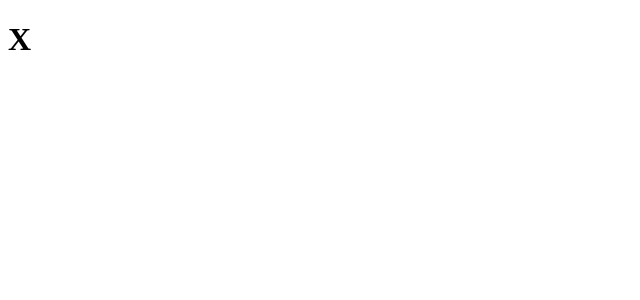
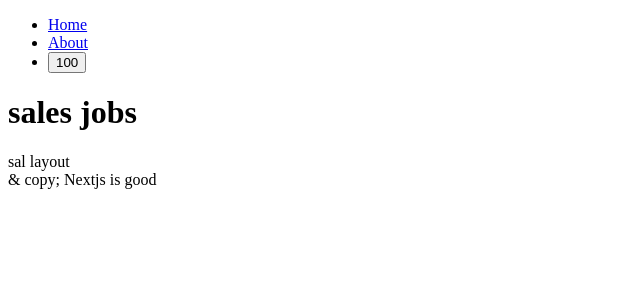
Before and after one commit to uuuujin/my-nextjs14-app-test, a Next.js app: page /about/company/job/sales in a window 1280 px wide. Before the commit this address had no page. Shown: the top 300 px of the page, without its empty margins (0-640 px from the left). Built offline with nearby package versions, Linux system fonts and the light colour scheme.

Commit message:
Feature : learning nextjs layout

```diff
--- /dev/null
+++ b/app/about/company/job/sales/layout.tsx
@@ -0,0 +1,12 @@
+export default function Layout({
+  children,
+}: {
+  children: React.ReactNode
+}) {
+  return (
+      <div>
+        {children}
+          sal layout
+      </div>
+  )
+}
--- /dev/null
+++ b/app/about/company/job/sales/page.tsx
@@ -0,0 +1,3 @@
+export default function Page(){
+    return <h1> sales jobs</h1>
+}
--- /dev/null
+++ b/app/about/layout.tsx
@@ -0,0 +1,12 @@
+export default function Layout({
+  children,
+}: {
+  children: React.ReactNode
+}) {
+  return (
+      <div>
+        {children}
+          & copy; Nextjs is good
+      </div>
+  )
+}
--- a/app/about/page.tsx
+++ b/app/about/page.tsx
@@ -1,8 +1,5 @@
-import Navigation from "../../components/navigation";
-
 export default function About(){
     return <div>
-        <Navigation/>
         <h1>about</h1>
     </div>
 }
--- a/app/layout.tsx
+++ b/app/layout.tsx
@@ -1,3 +1,5 @@
+import Navigation from "../components/navigation";
+
 export const metadata = {
   title: 'Next.js',
   description: 'Generated by Next.js',
@@ -5,14 +7,17 @@ export const metadata = {
 // rootlayout가 export default되어 있고, metadata는 export만 되고 있음
 // 당연 하게도 default export 객체는 하나만 지정 할수 있기 때문
 
-export default function RootLayout({
+export default function Layout({
   children,
 }: {
   children: React.ReactNode
 }) {
   return (
     <html lang="en">
-      <body>{children}</body>
+      <body>
+        <Navigation/>
+        {children}
+      </body>
     </html>
   )
 }
--- a/app/page.tsx
+++ b/app/page.tsx
@@ -1,8 +1,5 @@
-import Navigation from "../components/navigation";
-
 export default function hihi() {
     return <div>
-        <Navigation/>
         <h1>Hello!!</h1>
     </div>
 }
```
